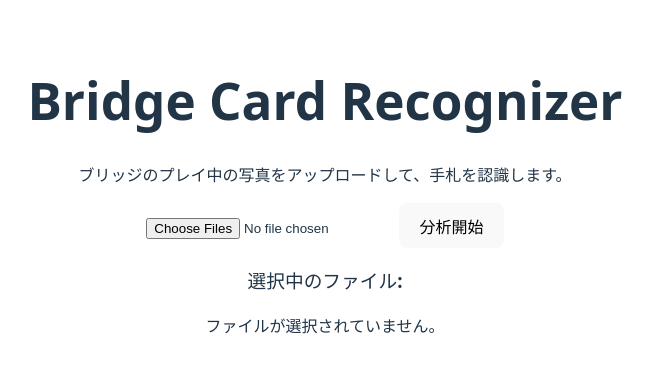
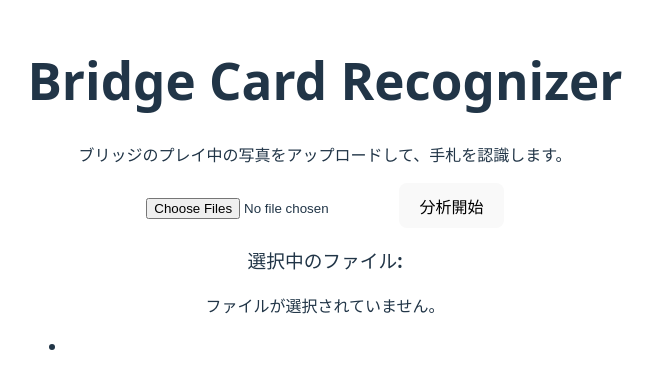
Before and after one commit to waiyangar572/board-recognizer, a React (Vite) app: page / in a window 1280 px wide. Shown: the part 204-592 px from the top of the page, without its empty margins (315-968 px from the left). Built offline with nearby package versions, Linux system fonts and the light colour scheme.

Commit message:
to array

```diff
--- a/src/App.jsx
+++ b/src/App.jsx
@@ -95,7 +95,7 @@ function App() {
                 <h3>選択中のファイル:</h3>
                 {selectedFiles.length === 0 && <p>ファイルが選択されていません。</p>}
                 <ul>
-                    {selectedFiles.map((file, index) => (
+                    {(new Array(selectedFiles)).map((file, index) => (
                         <li key={index}>
                             {file.name}
                             {/* <button className="remove-btn" onClick={() => handleRemoveFile(file.name)}>削除</button> */}
@@ -110,7 +110,7 @@ function App() {
             {analysisResults.length > 0 && (
                 <div className="results-container">
                     <h2>解析結果</h2>
-                    {analysisResults.map((result, index) => (
+                    {list(analysisResults).map((result, index) => (
                         <div key={index} className="result-item">
                             <h3>{result.filename}</h3>
                             {/* ここで各画像の結果を適切に表示する */}
```
